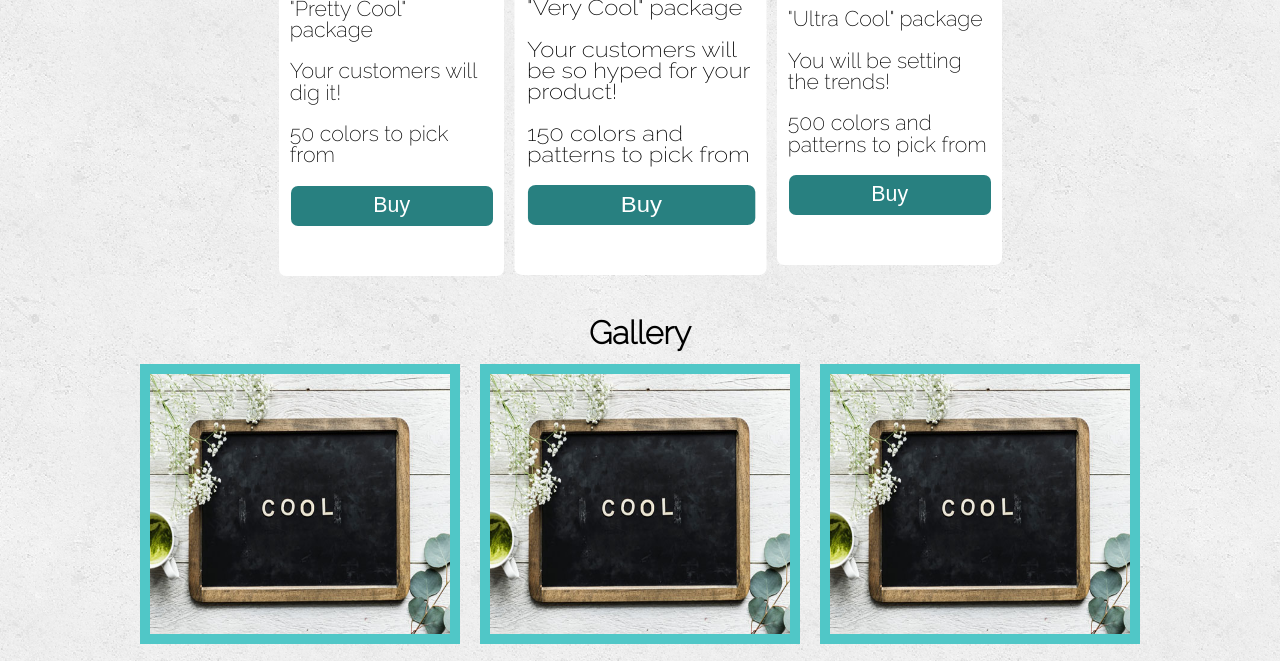
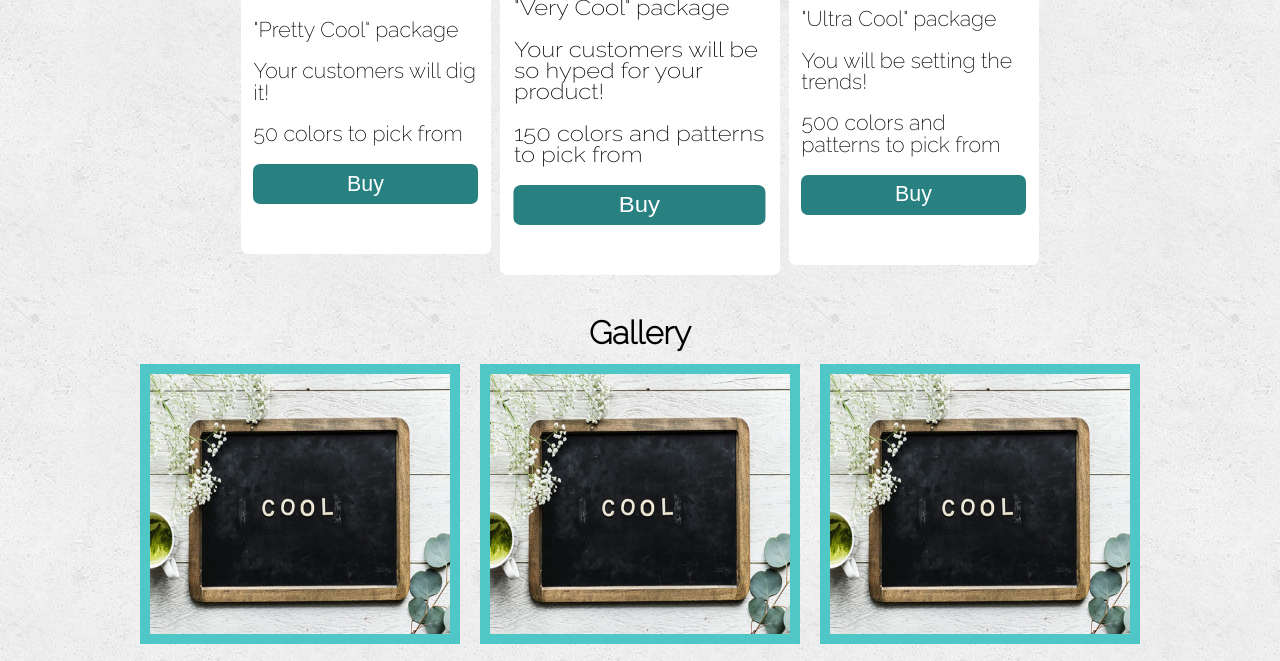
Before and after one commit to jason97729/homework5, a plain HTML site: page index.html in a window 1280 px wide. Shown: the part 439-1100 px from the top of the page. Drawn offline with Linux system fonts and the light colour scheme.

Commit message:
Add files via upload

```diff
--- a/css/style.css
+++ b/css/style.css
@@ -183,7 +183,7 @@ header{
 
   /* Cards! */
   .card {
-    flex-basis: 225px;
+    flex-basis: 250px;
   }
 
   .card_big{
```
